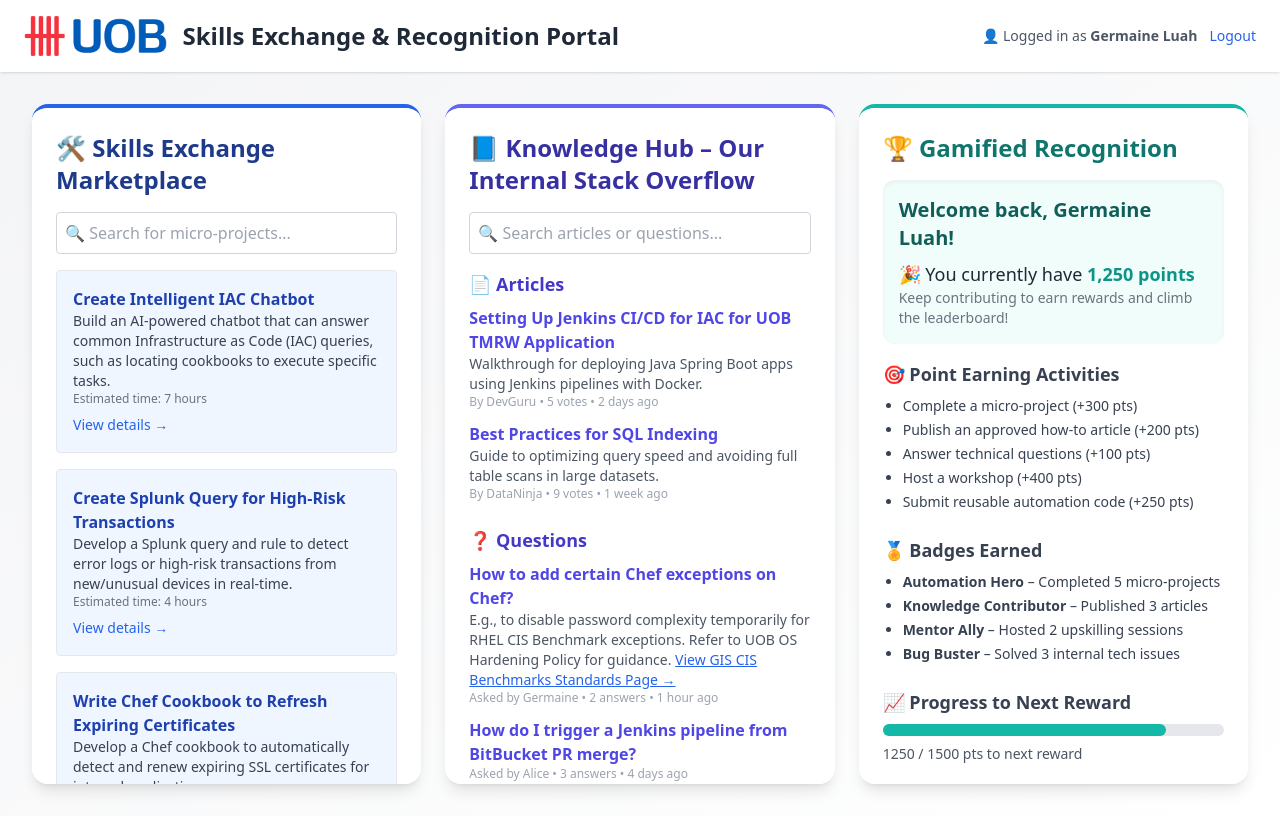
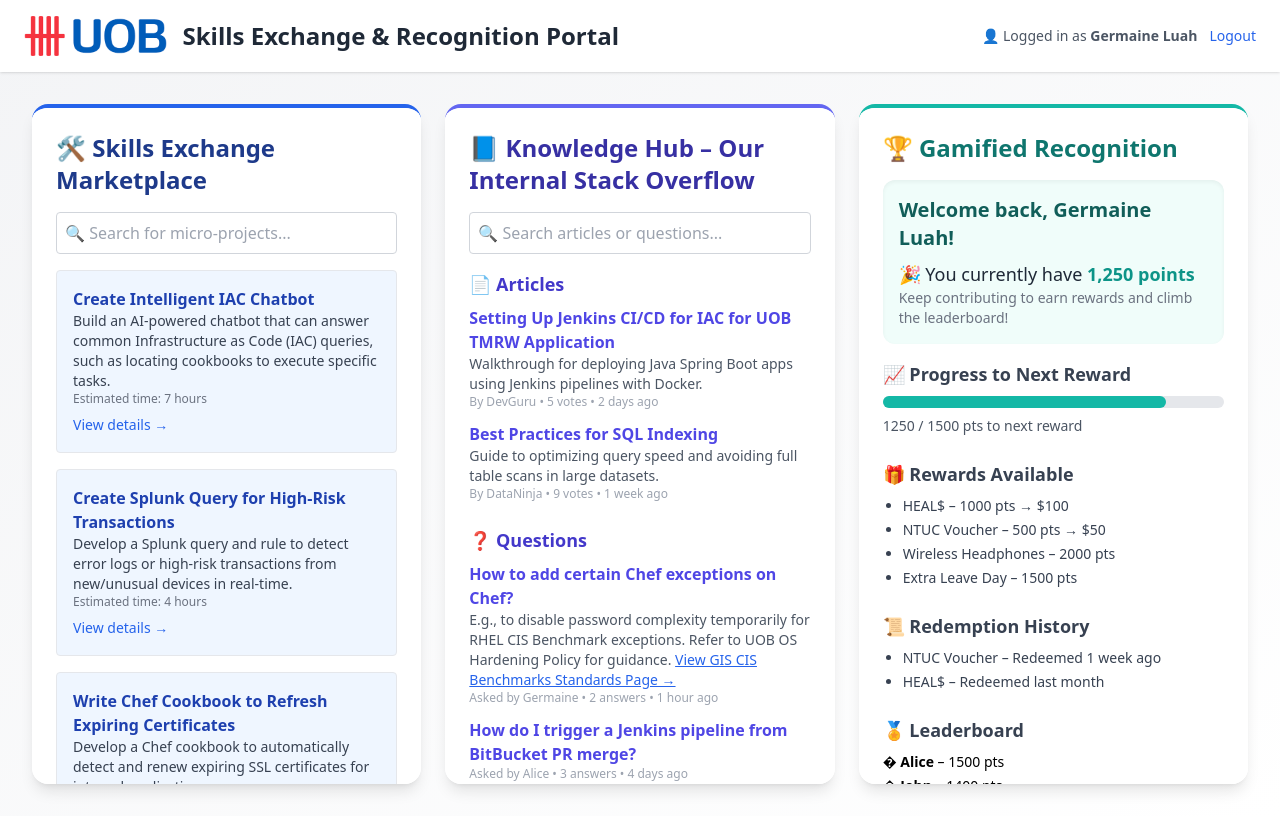
Before and after one commit to germainelry/uob-skills-portal, a React (Create React App) app: page / in a window 1280 px wide. Built offline with nearby package versions, Linux system fonts and the light colour scheme.

Commit message:
Reorder the Recognition module

```diff
--- a/src/App.js
+++ b/src/App.js
@@ -221,39 +221,6 @@
 
           <div className="mb-6">
             <h3 className="text-lg font-semibold text-gray-700 mb-2">
-              🎯 Point Earning Activities
-            </h3>
-            <ul className="list-disc pl-5 text-sm text-gray-700 space-y-1">
-              <li>Complete a micro-project (+300 pts)</li>
-              <li>Publish an approved how-to article (+200 pts)</li>
-              <li>Answer technical questions (+100 pts)</li>
-              <li>Host a workshop (+400 pts)</li>
-              <li>Submit reusable automation code (+250 pts)</li>
-            </ul>
-          </div>
-
-          <div className="mb-6">
-            <h3 className="text-lg font-semibold text-gray-700 mb-2">
-              🏅 Badges Earned
-            </h3>
-            <ul className="list-disc pl-5 text-sm text-gray-700 space-y-1">
-              <li>
-                <strong>Automation Hero</strong> – Completed 5 micro-projects
-              </li>
-              <li>
-                <strong>Knowledge Contributor</strong> – Published 3 articles
-              </li>
-              <li>
-                <strong>Mentor Ally</strong> – Hosted 2 upskilling sessions
-              </li>
-              <li>
-                <strong>Bug Buster</strong> – Solved 3 internal tech issues
-              </li>
-            </ul>
-          </div>
-
-          <div className="mb-6">
-            <h3 className="text-lg font-semibold text-gray-700 mb-2">
               📈 Progress to Next Reward
             </h3>
             <div className="w-full bg-gray-200 rounded-full h-3 mb-2">
@@ -289,7 +256,7 @@
             </ul>
           </div>
 
-          <div>
+          <div className="mb-6">
             <h3 className="text-lg font-semibold text-gray-700 mb-2">
               🏅 Leaderboard
             </h3>
@@ -304,6 +271,43 @@
               )}
             </ul>
           </div>
+
+          <div className="mb-6">
+            <h3 className="text-lg font-semibold text-gray-700 mb-2">
+              🏅 Badges Earned
+            </h3>
+            <ul className="list-disc pl-5 text-sm text-gray-700 space-y-1">
+              <li>
+                <strong>Automation Hero</strong> – Contributed 5 automation
+                cookbooks/scripts used in UOB TMRW platform
+              </li>
+              <li>
+                <strong>Knowledge Contributor</strong> – Published 3
+                UOB-approved articles on internal Chef/Jenkins/InSpec practices
+              </li>
+              <li>
+                <strong>Mentor Ally</strong> – Conducted 2 sessions for UOB Tech
+                Academy or Cloud Guild
+              </li>
+              <li>
+                <strong>Bug Buster</strong> – Closed 3 Jira tech support tickets
+                on UOB private cloud infra or platform tools
+              </li>
+            </ul>
+          </div>
+
+          <div>
+            <h3 className="text-lg font-semibold text-gray-700 mb-2">
+              🎯 Point Earning Activities
+            </h3>
+            <ul className="list-disc pl-5 text-sm text-gray-700 space-y-1">
+              <li>Complete a micro-project (+300 pts)</li>
+              <li>Publish an approved how-to article (+200 pts)</li>
+              <li>Answer technical questions (+100 pts)</li>
+              <li>Host a workshop (+400 pts)</li>
+              <li>Submit reusable automation code (+250 pts)</li>
+            </ul>
+          </div>
         </div>
       </div>
     </div>
```
